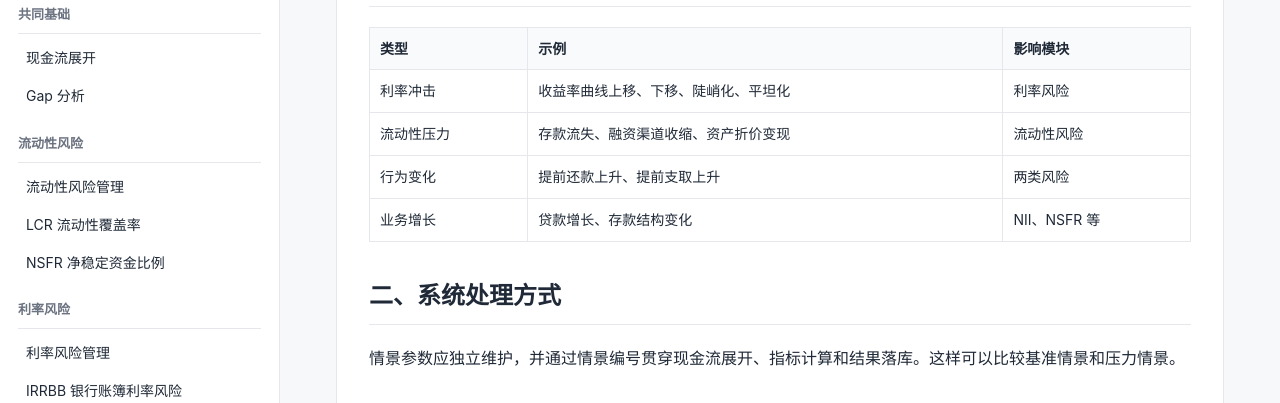
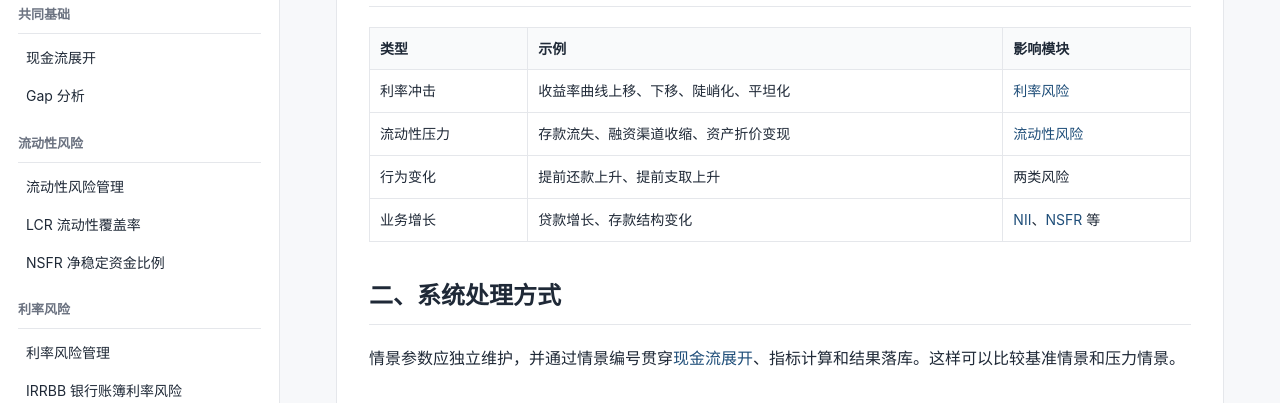
Before and after one commit to Doze1996/MyALM, a plain HTML site: page docs/modules/stress-test.html in a window 1280 px wide. Shown: the part 260-663 px from the top of the page. Drawn offline with Linux system fonts and the light colour scheme.

Commit message:
Add stress test cross links

```diff
--- a/docs/modules/stress-test.html
+++ b/docs/modules/stress-test.html
@@ -1 +1 @@
-<!doctype html><html lang="zh-CN"><head><meta charset="utf-8"><meta name="viewport" content="width=device-width, initial-scale=1"><title>压力测试与情景模拟</title><link rel="stylesheet" href="../assets/styles.css"></head><body><div class="layout"><aside class="sidebar"><h1 class="brand">MyALM</h1><nav data-sidebar></nav></aside><main class="content"><section class="doc-section"><h1>压力测试与情景模拟</h1><p class="lead">压力测试用于观察极端但可能发生的市场或经营情景下，银行流动性和利率风险指标如何变化。</p><h2>一、情景类型</h2><table><thead><tr><th>类型</th><th>示例</th><th>影响模块</th></tr></thead><tbody><tr><td>利率冲击</td><td>收益率曲线上移、下移、陡峭化、平坦化</td><td>利率风险</td></tr><tr><td>流动性压力</td><td>存款流失、融资渠道收缩、资产折价变现</td><td>流动性风险</td></tr><tr><td>行为变化</td><td>提前还款上升、提前支取上升</td><td>两类风险</td></tr><tr><td>业务增长</td><td>贷款增长、存款结构变化</td><td>NII、NSFR 等</td></tr></tbody></table><h2>二、系统处理方式</h2><p>情景参数应独立维护，并通过情景编号贯穿现金流展开、指标计算和结果落库。这样可以比较基准情景和压力情景。</p><h2>三、开发关注点</h2><ul><li>情景参数需要版本管理。</li><li>结果表必须保留情景编号。</li><li>同一批次内不同情景的输入口径要一致。</li><li>压力结果应支持机构、产品、币种等维度拆解。</li></ul></section></main></div><script src="../sidebar.js"></script><script src="../assets/app.js"></script></body></html>
+<!doctype html><html lang="zh-CN"><head><meta charset="utf-8"><meta name="viewport" content="width=device-width, initial-scale=1"><title>压力测试与情景模拟</title><link rel="stylesheet" href="../assets/styles.css"></head><body><div class="layout"><aside class="sidebar"><h1 class="brand">MyALM</h1><nav data-sidebar></nav></aside><main class="content"><section class="doc-section"><h1>压力测试与情景模拟</h1><p class="lead">压力测试用于观察极端但可能发生的市场或经营情景下，银行流动性和利率风险指标如何变化。</p><h2>一、情景类型</h2><table><thead><tr><th>类型</th><th>示例</th><th>影响模块</th></tr></thead><tbody><tr><td>利率冲击</td><td>收益率曲线上移、下移、陡峭化、平坦化</td><td><a href="./interest-rate-risk.html">利率风险</a></td></tr><tr><td>流动性压力</td><td>存款流失、融资渠道收缩、资产折价变现</td><td><a href="./liquidity-risk.html">流动性风险</a></td></tr><tr><td>行为变化</td><td>提前还款上升、提前支取上升</td><td>两类风险</td></tr><tr><td>业务增长</td><td>贷款增长、存款结构变化</td><td><a href="./nii.html">NII</a>、<a href="./nsfr.html">NSFR</a> 等</td></tr></tbody></table><h2>二、系统处理方式</h2><p>情景参数应独立维护，并通过情景编号贯穿<a href="./cashflow.html">现金流展开</a>、指标计算和结果落库。这样可以比较基准情景和压力情景。</p><h2>三、开发关注点</h2><ul><li>情景参数需要版本管理。</li><li>结果表必须保留情景编号。</li><li>同一批次内不同情景的输入口径要一致。</li><li>压力结果应支持机构、产品、币种等维度拆解。</li></ul></section></main></div><script src="../sidebar.js"></script><script src="../assets/app.js"></script></body></html>
```
